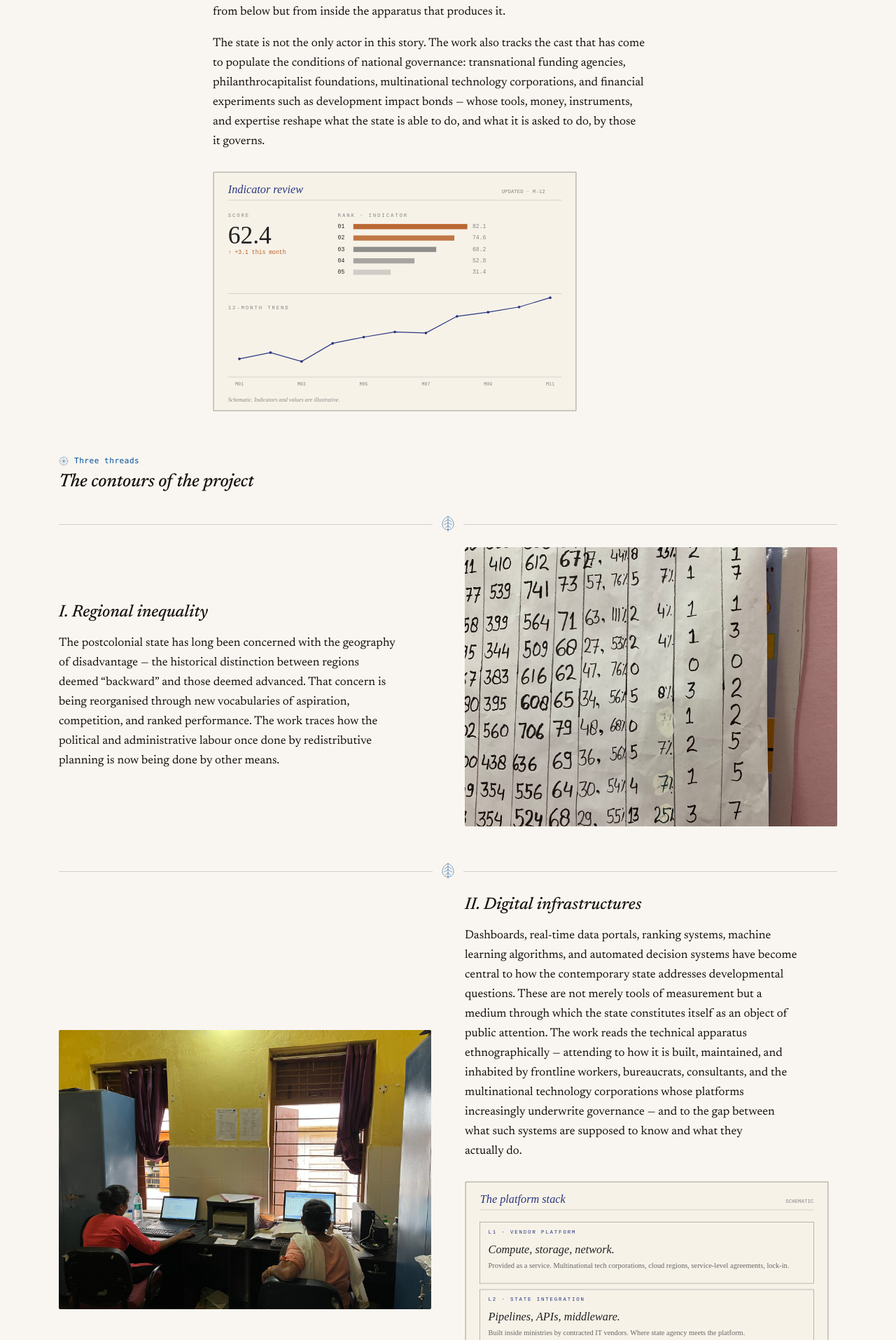
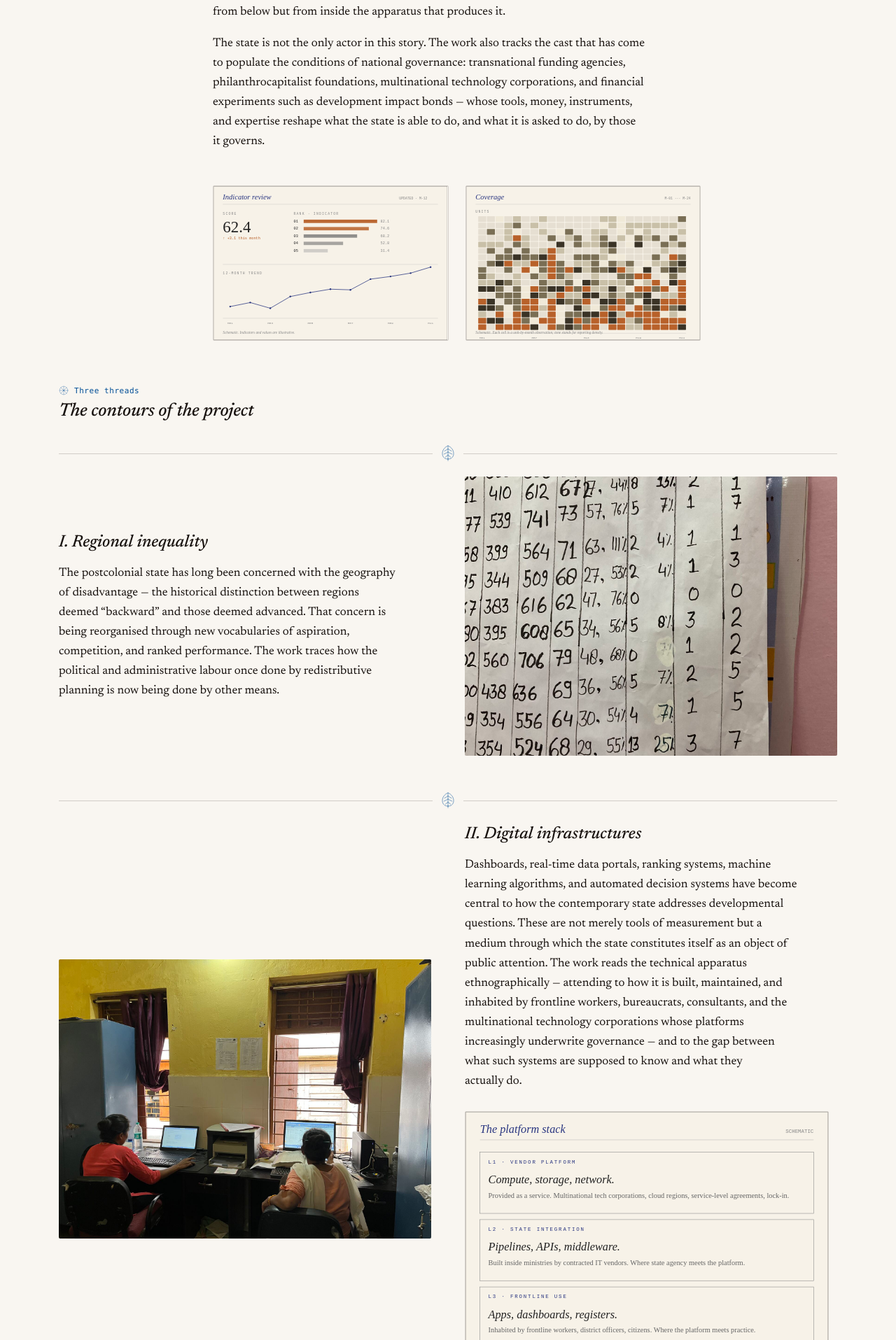
Before and after one commit to skishchampi/skishchampi.github.io, a Jekyll site: the page built from research.md, in a window 1280 px wide. Shown: the part 1042-2957 px from the top of the page at 70% size. Built offline with Jekyll 4.4.1, drawn with Linux system fonts in a browser that asks for light colours; some web fonts are replaced.

Commit message:
Pair dashboard and coverage SVGs side-by-side
The two argument-bearing SVGs now sit as a diptych at the end of
The question block on Research — dashboard (the form contemporary
governing takes) and coverage (the underlying data infrastructure
beneath that form). Coverage is removed from Method.

New .diptych--svg modifier preserves SVG aspect-ratio (no cover
crop) and adds a hairline border instead of paper-3 fill.

Co-Authored-By: Claude Opus 4.7 (1M context) <noreply@anthropic.com>

```diff
--- a/assets/css/style.css
+++ b/assets/css/style.css
@@ -740,6 +740,13 @@ main pre code { background: none; padding: 0; }
   border-radius: 2px;
   background: var(--paper-3);
 }
+.diptych--svg img {
+  aspect-ratio: auto;
+  height: auto;
+  object-fit: contain;
+  background: transparent;
+  border: 1px solid var(--rule);
+}
 .diptych figcaption {
   font: 400 italic 0.8125rem/1.4 var(--serif);
   color: var(--ink-3);
--- a/research.md
+++ b/research.md
@@ -28,8 +28,13 @@ description: "An ethnography of governance after planning — regional inequalit
     <p>The dissertation pursues what it means to govern through this interregnum. Drawing on three years of fieldwork and archival research reaching back to the postcolonial planning institutions of the 1950s, it argues that contemporary modes of governing do not retreat from technical infrastructure when its epistemic ground gives way. Instead, they redeploy it for other purposes — to generate political rhythm, competitive community, and the spectacular performance of governance improvement.</p>
     <p>The work belongs to a tradition of ethnographic <em>studying up</em>. Where most ethnography of governance has worked from the receiving end of policy, this project pursues its subjects at the desks where policy is written, the screens where it is monitored, and the meetings where it is reviewed. The protagonists are policy elites — central-government bureaucrats, state-cadre officers in capitals, the consultants and technical staff who populate the spaces between them, and the IT vendors and philanthropic actors who circulate among them. The aim is to understand the technopopulist governing form not from below but from inside the apparatus that produces it.</p>
     <p>The state is not the only actor in this story. The work also tracks the cast that has come to populate the conditions of national governance: transnational funding agencies, philanthrocapitalist foundations, multinational technology corporations, and financial experiments such as development impact bonds — whose tools, money, instruments, and expertise reshape what the state is able to do, and what it is asked to do, by those it governs.</p>
-    <figure class="inline-figure">
-      <img src="/assets/img/diagrams/dashboard.svg" alt="A schematic dashboard showing a score, a list of ranked indicators, and a twelve-month upward-trending line. Labelled illustrative." loading="lazy">
+    <figure class="diptych diptych--svg">
+      <div>
+        <img src="/assets/img/diagrams/dashboard.svg" alt="A schematic dashboard showing a score, a list of ranked indicators, and a twelve-month upward-trending line. Labelled illustrative.">
+      </div>
+      <div>
+        <img src="/assets/img/diagrams/coverage.svg" alt="A grid of small square cells, each a unit-by-month observation, with varying tone. Some cells nearly paper-pale, others ochre, others dark — a pattern of uneven reporting density across time.">
+      </div>
     </figure>
   </div>
 </div>
@@ -93,9 +98,6 @@ description: "An ethnography of governance after planning — regional inequalit
   <div class="label">Method</div>
   <div class="body">
     <p>An ethnography of elites &mdash; bureaucratic offices, vendor meetings, consultant deliverables, internal review forums &mdash; rather than of those subjected to them. Participant-observation alongside policy consultants and the technical staff who build governance dashboards; long-form interviews with central- and state-cadre officials; document analysis across cabinet resolutions, programme guidelines, and digital portals; archival work in national and state collections. The project moves between offices and districts, between papers tabled in parliament and forms filled at the block level &mdash; but the analytic centre stays with the people writing, monitoring, and reviewing policy.</p>
-    <figure class="inline-figure">
-      <img src="/assets/img/diagrams/coverage.svg" alt="A grid of small square cells, each a unit-by-month observation, with varying tone. Some cells nearly paper-pale, others ochre, others dark — a pattern of uneven reporting density across time." loading="lazy">
-    </figure>
   </div>
 </div>
 
```
